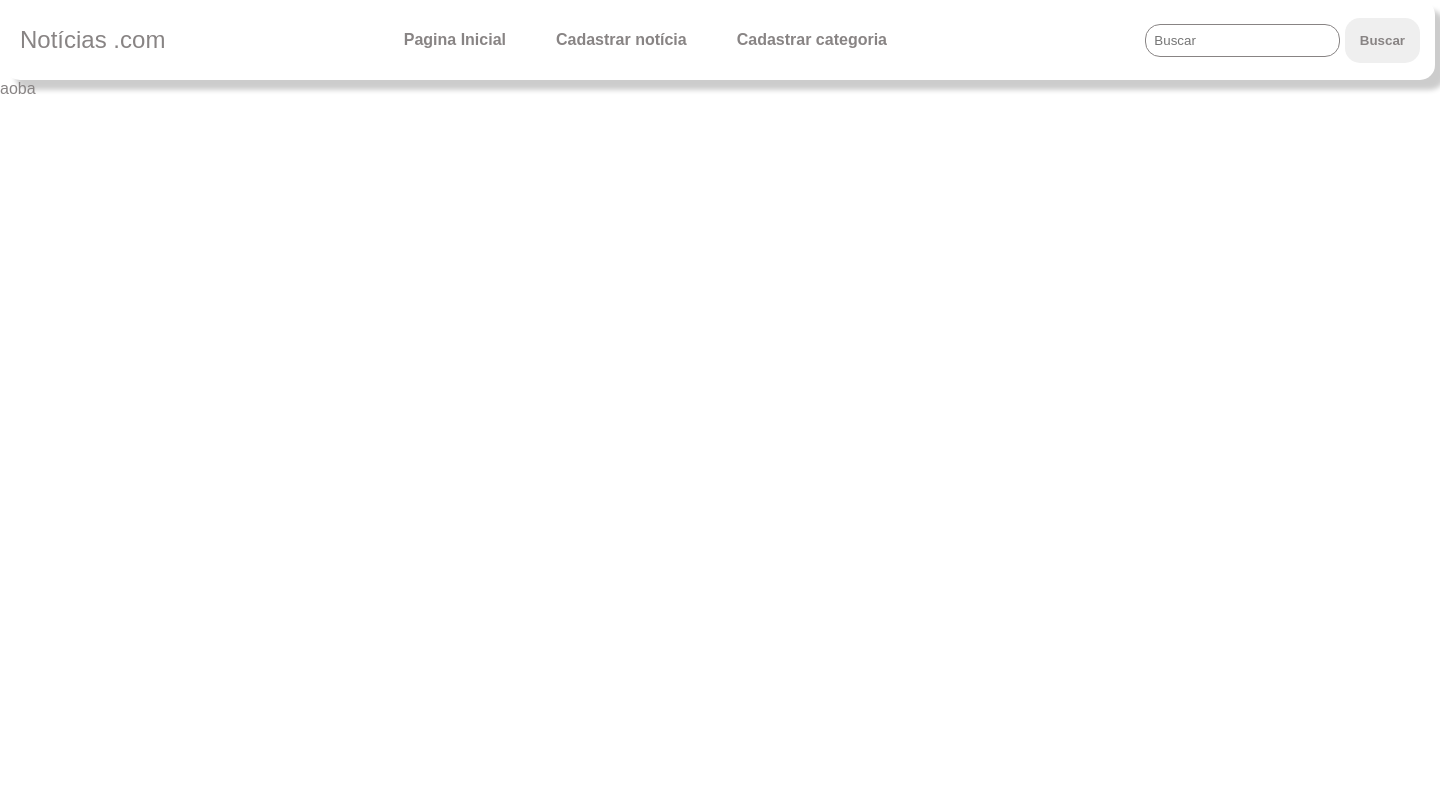
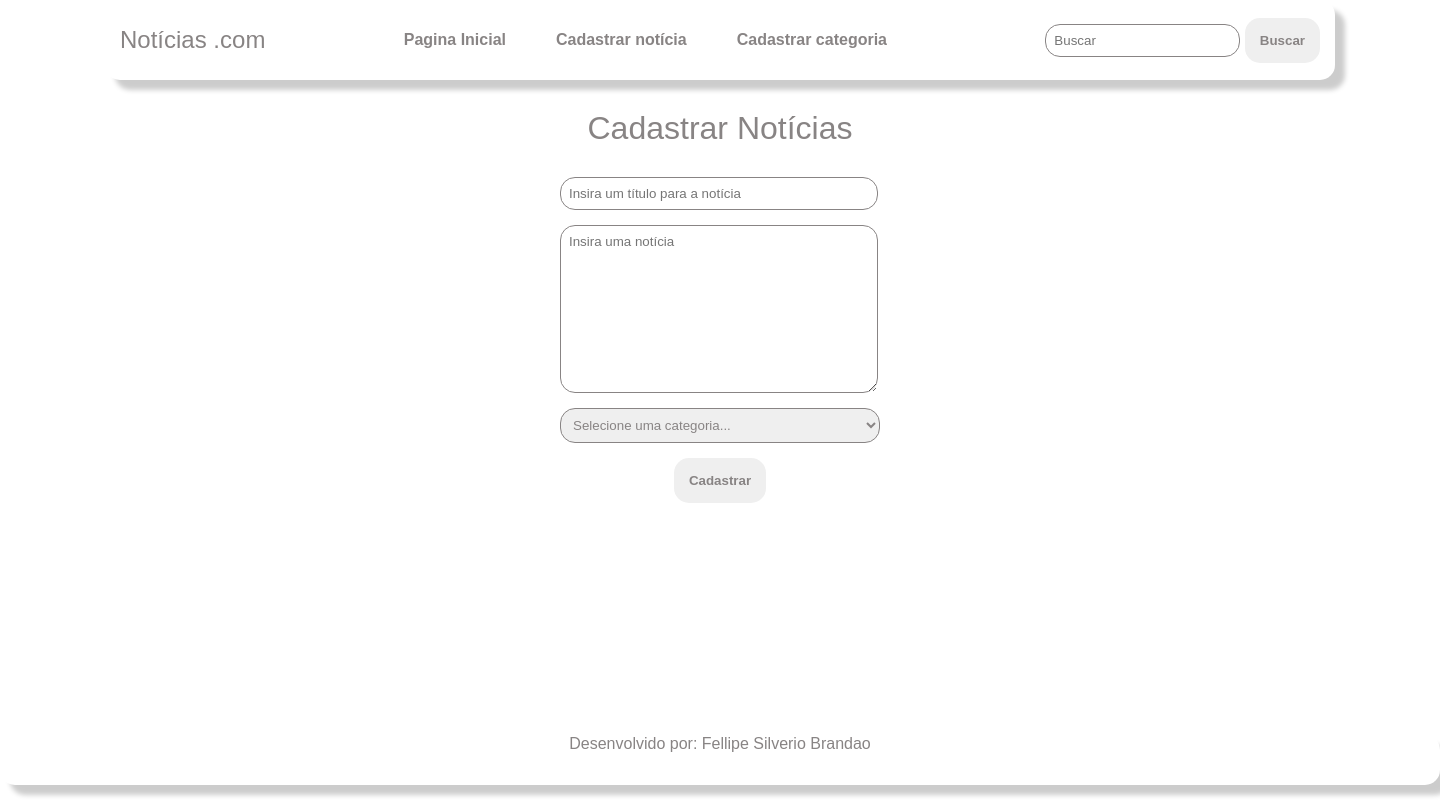
Before and after one commit to fellipe-s-brandao/Estudos-php, a PHP site: page /index.php?pag=cadastraNoticia in a window 1440 px wide. Run offline with PHP 8.4, Linux system fonts and the light colour scheme.

Commit message:
paginas cnoticia e ccategoria pronto

```diff
--- a/assets/css/style.css
+++ b/assets/css/style.css
@@ -11,7 +11,7 @@
 
 .container {
   margin: auto;
-  width: 1400px;
+  width: 1200px;
   display: flex;
   flex-direction: column;
 }
@@ -22,6 +22,7 @@
   flex-wrap: wrap;
 }
 
+/* configuraçao header */
 header {
   margin-top: 20px;
   padding: 15px;
@@ -36,6 +37,7 @@ header {
   margin-right: 20px;
 }
 
+/* configuraçao btn e inputs */
 .btn {
   padding: 15px;
   color: rgb(136, 132, 132);
@@ -68,3 +70,62 @@ input:focus {
 input:hover {
   box-shadow: 2px 2px 5px rgb(78, 173, 102);
 }
+
+/* configuraçao main */
+
+main {
+  align-items: center;
+}
+
+.titulo {
+  margin-top: 30px;
+}
+
+.conteudo {
+  margin: 30px;
+}
+
+/* configuraçao footer */
+footer {
+  position: absolute;
+  bottom: 15px;
+  width: 100%;
+  box-shadow: 10px 10px 5px rgba(0, 0, 0, 0.2);
+  height: 50px;
+  align-items: center;
+  justify-content: space-between;
+  border-radius: 15px;
+}
+
+footer p {
+  text-align: center;
+}
+
+/* configuraçao cadastro */
+
+.cadastro {
+  display: block;
+  width: 300px;
+  margin-bottom: 15px;
+}
+
+.btn-cadastro {
+  display: block;
+  border: none;
+  margin: 10px auto;
+}
+
+.padrao_input {
+  display: block;
+  width: 300px;
+  margin-bottom: 15px;
+  padding: 8px;
+  border-radius: 15px;
+  border: 1px solid rgb(136, 132, 132);
+  outline: none;
+  transition: all 0.4s;
+}
+
+.seleciona {
+  width: 320px;
+}
--- a/index.php
+++ b/index.php
@@ -8,7 +8,7 @@
   <link rel="stylesheet" href="assets/css/style.css">
 </head>
 <body>
-  <header class="container row">
+  <header class="layout container row">
     <h2>Notícias .com</h2>
     <nav class="menu">
       <ul class="row">
@@ -52,5 +52,9 @@
         break;
     }
   ?>
+
+<footer>
+  <p>Desenvolvido por: Fellipe Silverio Brandao</p>
+</footer>
 </body>
 </html>
--- a/paginas/cadastraNoticia.php
+++ b/paginas/cadastraNoticia.php
@@ -1 +1,26 @@
-aoba
+<!DOCTYPE html>
+<html lang="pt-br">
+<head>
+  <meta charset="UTF-8">
+  <meta http-equiv="X-UA-Compatible" content="IE=edge">
+  <meta name="viewport" content="width=device-width, initial-scale=1.0">
+  <title>Notícias .com</title>
+</head>
+<body>
+<main class= "container">
+  <h1 class="titulo">Cadastrar Notícias</h1>
+    <section class = "conteudo">
+      <form action="" method="POST">
+        <input class="padrao_input" type="text" placeholder="Insira um título para a notícia" name="titulo">
+        <textarea name="noticia" class="padrao_input" cols="30" rows="10" placeholder="Insira uma notícia"></textarea>
+
+        <select name="categoria" class="padrao_input seleciona">
+          <option>Selecione uma categoria...</option>
+
+        </select>
+        <input class="btn btn-cadastro" type="submit" value="Cadastrar">
+
+      </form>
+    </section>
+</body>
+</html>
```
Also changed, not shown: paginas/cadastraCategoria.php (+7 -0 lines).
